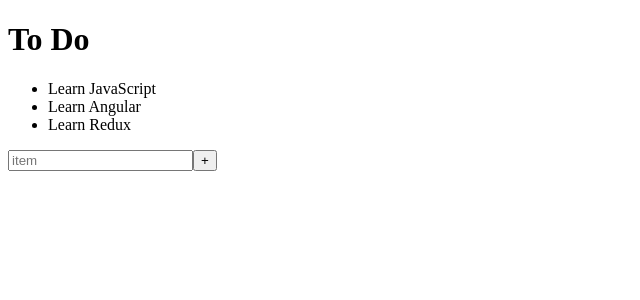
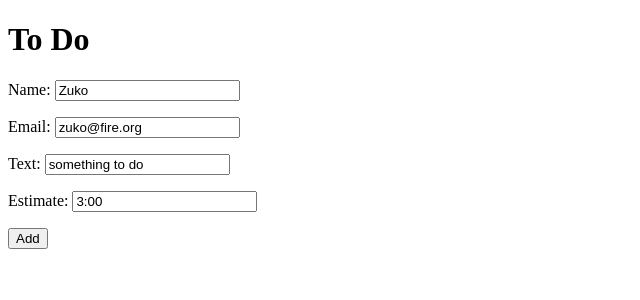
Before and after one commit to sonukapoor/angular-todo-example, an Angular app: page / in a window 1280 px wide. Shown: the top 300 px of the page, without its empty margins (0-640 px from the left). Built offline with nearby package versions, Linux system fonts and the light colour scheme.

Commit message:
Creating structured forms

```diff
--- a/src/app/app.component.html
+++ b/src/app/app.component.html
@@ -1,3 +1,3 @@
 <h1>{{title}}</h1>
 <app-to-do-list [thingsToDo]="thingsToDo"></app-to-do-list>
-<app-generic-input (newItem)="onNewItem($event)"></app-generic-input>
+<app-structured-form (newItem)="onNewItem($event)"></app-structured-form>
--- a/src/app/app.component.ts
+++ b/src/app/app.component.ts
@@ -10,11 +10,7 @@ import { Observable } from 'rxjs/Observable';
 export class AppComponent {
 
   title = 'To Do';
-  thingsToDo = [
-    'Learn JavaScript',
-    'Learn Angular',
-    'Learn Redux'
-  ];
+  thingsToDo = [];
 
   onNewItem(item: string) {
     this.thingsToDo.push(item);
--- /dev/null
+++ b/src/app/structured-form/structured-form.component.html
@@ -0,0 +1,27 @@
+<form [formGroup]="mainForm">
+
+  <div class="panel panel-default" formGroupName="responsible">
+    <p>
+      Name:
+      <input class="form-control" type="text" name="name" id="name" [formControl]="name">
+    </p>
+    <p>
+      Email:
+      <input class="form-control" type="input" name="email" id="email" [formControl]="email">
+    </p>
+  </div>
+
+  <div class="panel panel-default" formGroupName="task">
+    <p>
+      Text:
+      <input class="form-control" type="text" name="text" id="text" [formControl]="text">
+    </p>
+    <p>
+      Estimate:
+      <input class="form-control" type="text" name="estimate" id="estimate" [formControl]="estimate">
+    </p>
+  </div>
+
+  <button type="submit" (click)="addToDo()">Add</button>
+
+</form>
--- /dev/null
+++ b/src/app/structured-form/structured-form.component.ts
@@ -0,0 +1,62 @@
+import { Component, OnInit, Output, EventEmitter } from '@angular/core';
+import { FormGroup, FormControl, FormBuilder, Validators } from '@angular/forms';
+
+@Component({
+  selector: 'app-structured-form',
+  templateUrl: './structured-form.component.html',
+  styleUrls: ['./structured-form.component.css']
+})
+export class StructuredFormComponent implements OnInit {
+
+  @Output() newItem: EventEmitter<string> = new EventEmitter();
+
+  mainForm: FormGroup;
+
+  responsible: FormGroup;
+  name: FormControl;
+  email: FormControl;
+
+  task: FormGroup;
+  text: FormControl;
+  estimate: FormControl;
+
+  constructor(
+    private builder: FormBuilder
+  ) {
+    this.createResponsibleFormFields();
+    this.createTaskFormFields();
+
+    this.mainForm = this.builder.group({
+      responsible: this.responsible,
+      task: this.task
+    });
+  }
+
+  createResponsibleFormFields() {
+    this.name = new FormControl('Zuko', [Validators.required]);
+    this.email = new FormControl('zuko@fire.org', [Validators.required]);
+
+    this.responsible = this.builder.group({
+      name: this.name,
+      email: this.email
+    });
+  }
+
+  createTaskFormFields() {
+    this.text = new FormControl('something to do', [Validators.required]);
+    this.estimate = new FormControl('3:00', Validators.required);
+
+    this.task = this.builder.group({
+      text: this.text,
+      estimate: this.estimate
+    });
+  }
+
+  ngOnInit() {
+  }
+
+  addToDo() {
+    console.log('this.text.value', this.text.value);
+    this.newItem.emit(this.text.value);
+  }
+}
```
Also changed, not shown: src/app/app.module.ts (+6 -3 lines), src/app/structured-form/structured-form.component.css (added), 1 other file (tests, documents, lock files or other folders).
